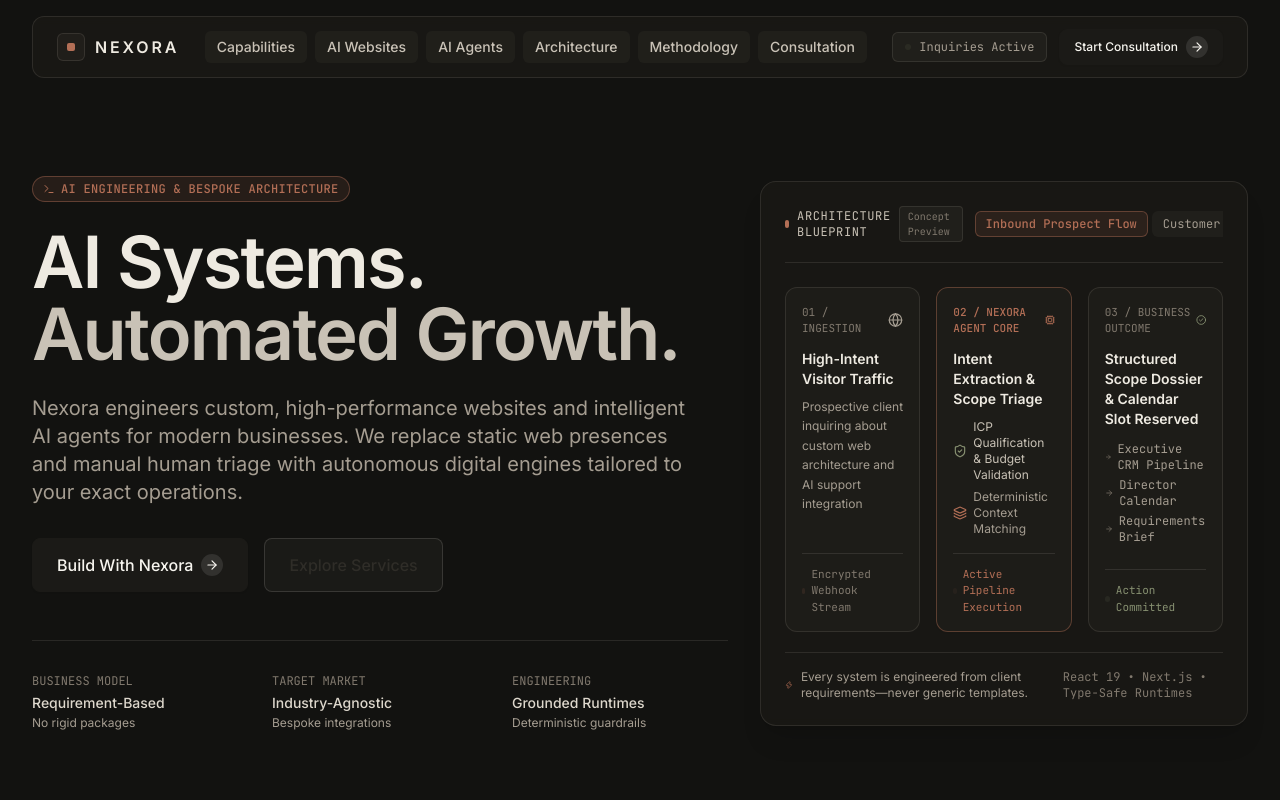
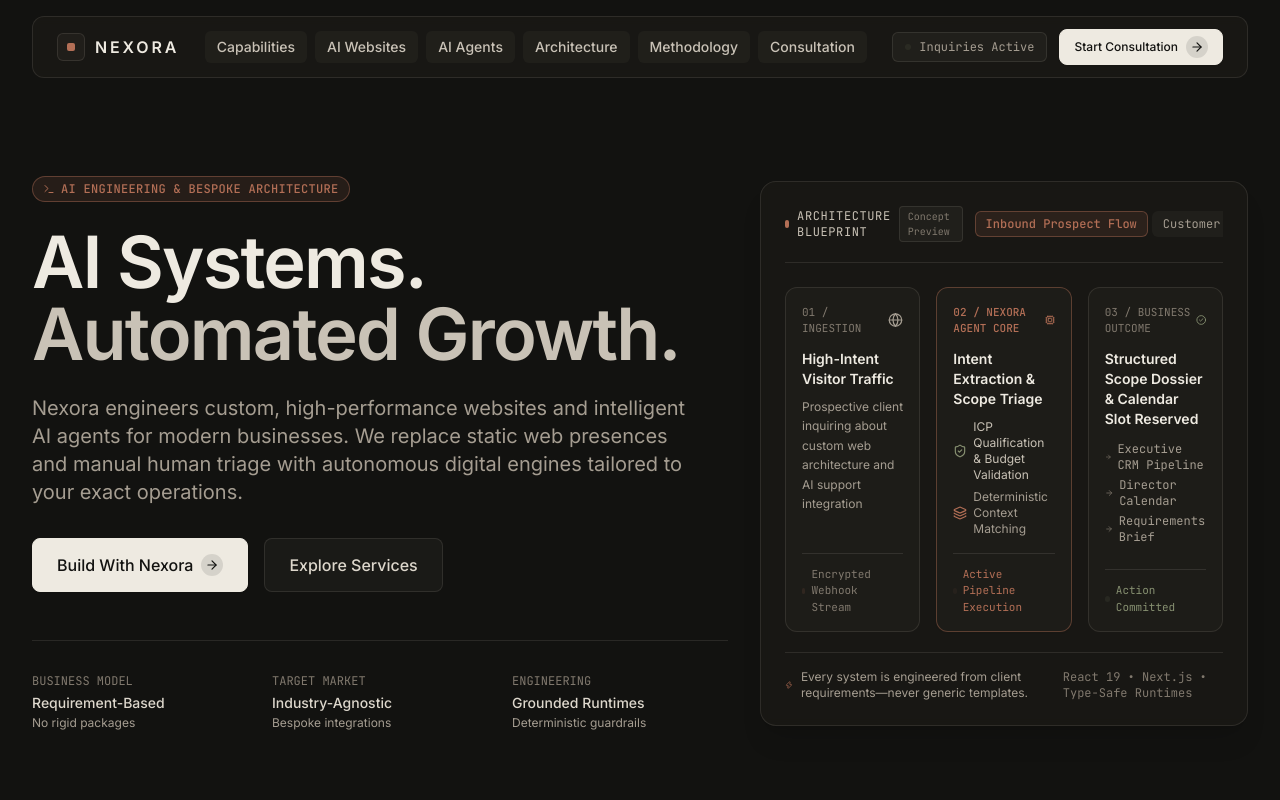
Before and after one commit to Armaan0047/nexora-ai-automations, a Next.js app: page / in a window 1280 px wide. Shown: the top 800 px of the page. Built offline with nearby package versions, Linux system fonts and the light colour scheme.

Commit message:
Refine Nexora button styling

```diff
--- a/src/components/ui/Button.tsx
+++ b/src/components/ui/Button.tsx
@@ -16,17 +16,17 @@
   };
 
   const variantStyles = {
-    primary: "bg-[#1b1a17] text-[#f7f5ef] font-medium hover:bg-[#302d28] active:scale-[0.98] border border-[#1b1a17] shadow-sm",
-    accent: "bg-[#9a5b45] text-white font-medium hover:bg-[#7f4736] active:scale-[0.98] border border-[#9a5b45] shadow-sm",
-    secondary: "bg-transparent text-[#2f2d28] font-medium hover:bg-black/[0.04] hover:text-[#1b1a17] border border-black/15 active:scale-[0.98]",
-    ghost: "bg-transparent text-[#68635b] font-medium hover:text-[#1b1a17] hover:bg-black/[0.03]",
+    primary: "bg-[#eeeae1] text-[#121210] font-medium hover:bg-[#d9d3c8] active:scale-[0.98] border border-[#eeeae1] shadow-sm",
+    accent: "bg-[#b36f56] text-[#f8f4ed] font-medium hover:bg-[#955744] active:scale-[0.98] border border-[#b36f56] shadow-sm",
+    secondary: "bg-transparent text-[#ddd7cc] font-medium hover:bg-white/[0.05] hover:text-[#eeeae1] border border-white/15 active:scale-[0.98]",
+    ghost: "bg-transparent text-[#a59d91] font-medium hover:text-[#eeeae1] hover:bg-white/[0.03]",
   };
 
   const content = (
     <>
       <span>{children}</span>
       {withArrow && (
-        <span className="inline-flex items-center justify-center rounded-full bg-white/10 text-current p-1 ml-2 transition-transform duration-200 group-hover:translate-x-0.5">
+        <span className="inline-flex items-center justify-center rounded-full bg-black/10 text-current p-1 ml-2 transition-transform duration-200 group-hover:translate-x-0.5">
           <ArrowRight className="w-3.5 h-3.5" />
         </span>
       )}
```
